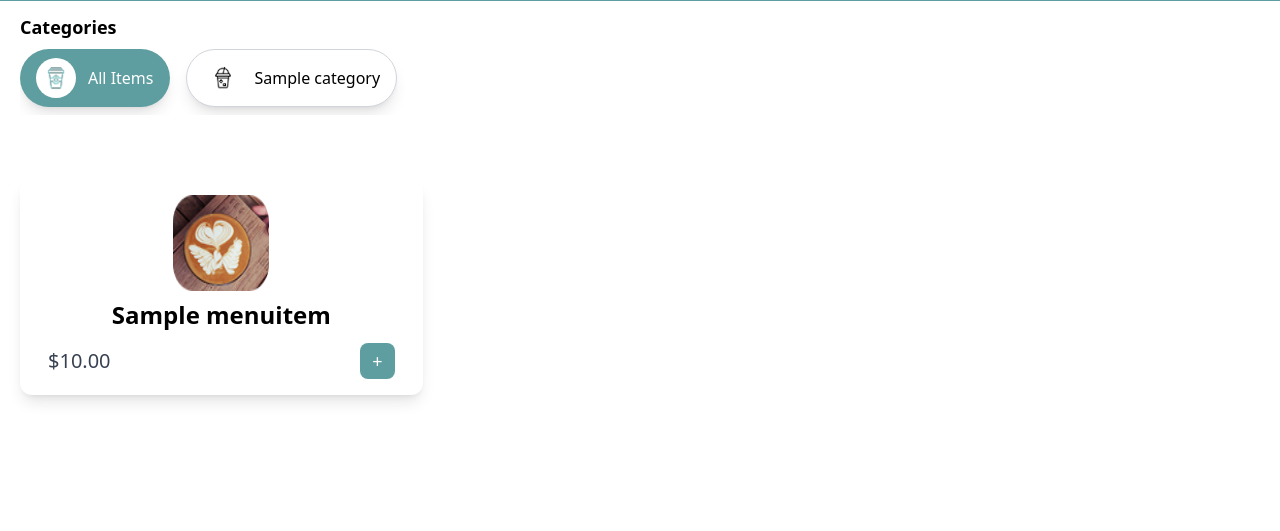
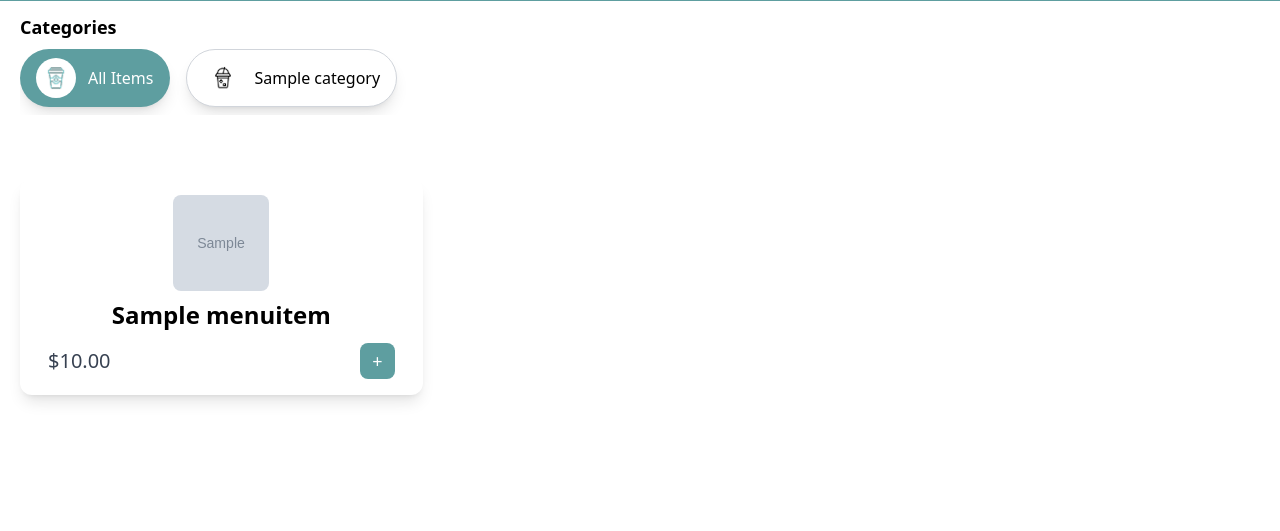
Before and after one commit to wh1sky02/cafe_qr, a Django app: page /menu/ in a window 1280 px wide. Shown: the part 159-690 px from the top of the page. Run offline with Django 5.2, Linux system fonts and the light colour scheme; tables that the repository leaves empty hold one stand-in row (values such as "Sample post"); grey boxes marked "Sample" are stand-in pictures; some libraries are stand-ins or nearby versions.

Commit message:
Updated backend

```diff
--- a/cafe_project/cafe/templates/menu.html
+++ b/cafe_project/cafe/templates/menu.html
@@ -48,7 +48,7 @@
         <div id="menu-items" class="grid grid-cols-1 sm:grid-cols-2 lg:grid-cols-3 gap-4 px-3 sm:px-5 py-3 mb-20">
             {% for item in menu_items %}
             <div class="menu-item bg-white rounded-xl shadow-lg h-[240px] px-3 py-4 flex flex-col text-xl items-center" data-category="{{ item.category.id }}">
-                <img class="h-24 w-24 rounded-lg" src="{% static 'images/Latte.png' %}" alt="{{ item.name }}">
+                <img class="h-24 w-24 rounded-lg" src="{{ item.image.url }}" alt="{{ item.name }}">
                 <div class="text-2xl font-semibold mt-2">{{ item.name }}</div>
                 <div class="flex items-center justify-between w-full mt-3 px-4">
                     <div class="text-gray-700 text-xl">${{ item.price }}</div>
--- a/cafe_project/requirements.txt
+++ b/cafe_project/requirements.txt
@@ -4,3 +4,4 @@ django-browser-reload==1.12.1
 django-tailwind==3.8.0
 pillow==10.2.0
 qrcode[pil]
+psycopg2-binary
```
Also changed, not shown: cafe_project/media/menu_images/73135-homestyle-potato-chips-ddmfs-0348-3x4-hero-c21021303c8849bbb40c1007bfa9af6e.jpg (added), cafe_project/media/menu_images/73135-homestyle-potato-chips-ddmfs-0348-3x4-hero-c21021303c8849bbb40c1007bfa_EE4JZ0p.jpg (added), cafe_project/media/menu_images/starbucks-iced-matcha-latte-8.jpg (added).
